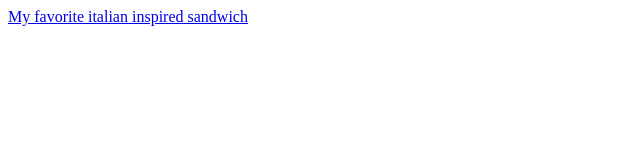
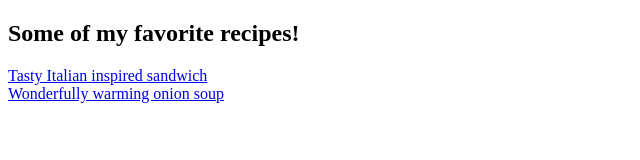
Before and after one commit to Chasetipher/odin-recipes, a plain HTML site: page index.html in a window 1280 px wide. Shown: the whole page, without its empty margins (0-640 px from the left). Drawn offline with Linux system fonts and the light colour scheme.

Commit message:
Add new page. Add picture of new recipe

```diff
--- a/index.html
+++ b/index.html
@@ -5,6 +5,9 @@
     <title>Odin Recipes</title>
 </head>
 <body>
-    <a href="recipes/grinder-sandwich.html">My favorite italian inspired sandwich</a>
+    <h2>Some of my favorite recipes!</h2>
+    <a href="recipes/grinder-sandwich.html">Tasty Italian inspired sandwich</a>
+    <br>
+    <a href="recipes/french-onion-soup.html">Wonderfully warming onion soup</a>
 </body>
 </html>
```
Also changed, not shown: recipes/french-onion-soup.html (added, +12 -0 lines), recipes/french-onion-soup.jpg (added).
